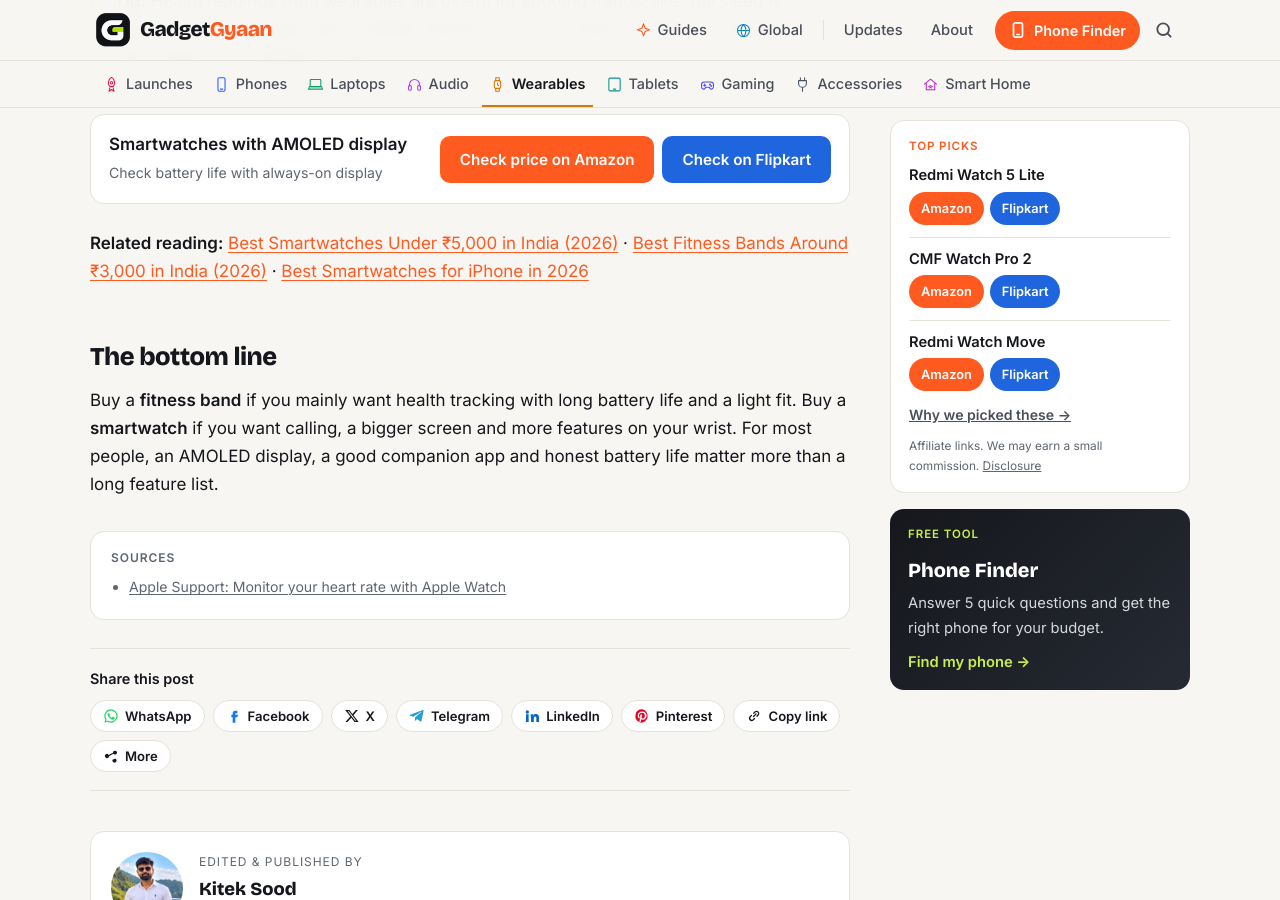
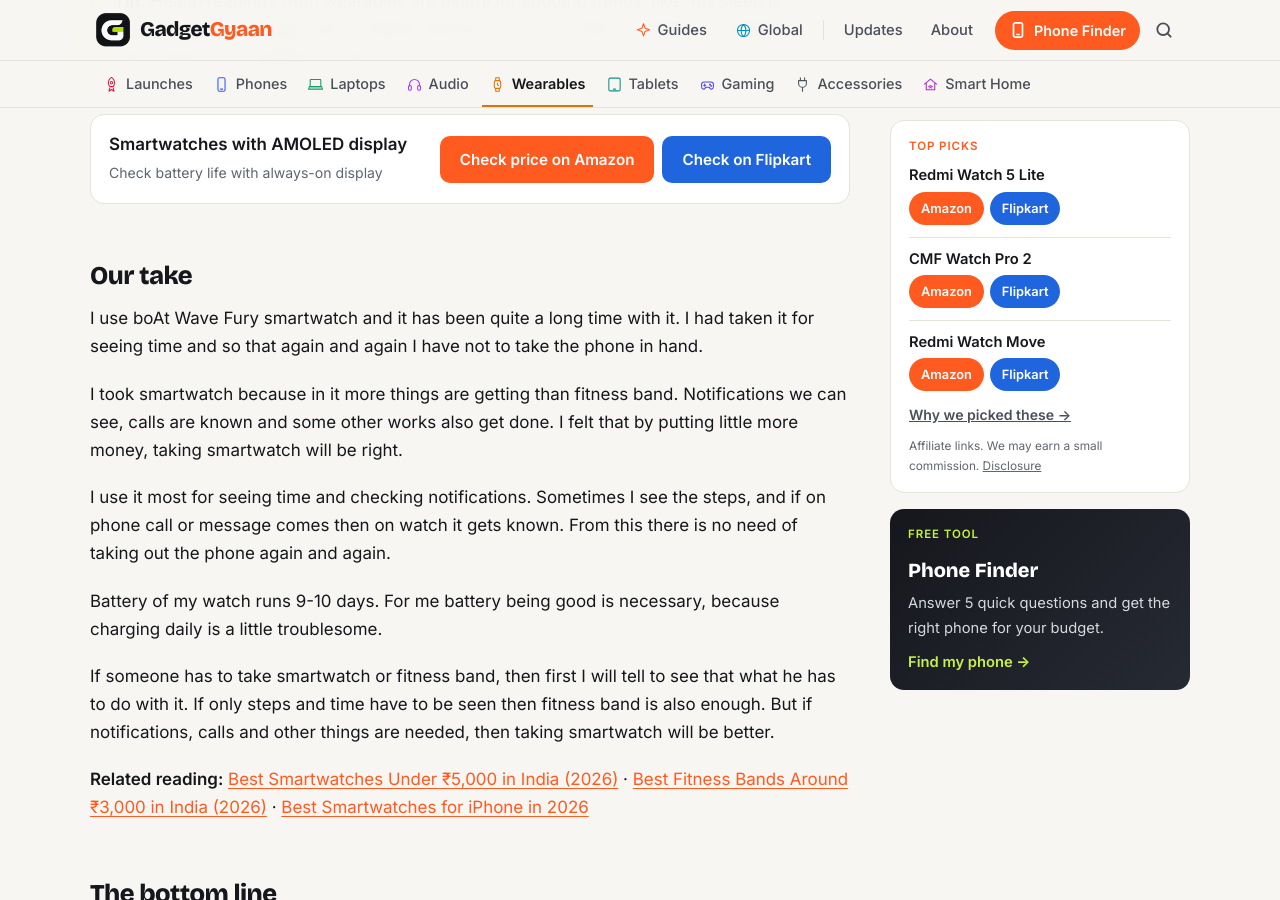
Before and after one commit to kiteksood167/kiteksood167.github.io, a Jekyll site: the page built from _posts/2026-10-20-smartwatch-vs-fitness-band.md, in a window 1280 px wide and 900 px high, scrolled down 4026 px. Built offline with Jekyll 4.4.1, drawn with Linux system fonts in a browser that asks for light colours; comment, search, counter and statistics services are not loaded; some of the changed text lies outside the part shown.

Commit message:
Smartwatch vs band, selling an old phone: add owner's Our take
Co-Authored-By: Claude Opus 5.5 <noreply@anthropic.com>
Claude-Session: https://claude.ai/code/session_01WQRPmSxMwztgHXfstCGpBN

```diff
--- a/_posts/2026-10-20-smartwatch-vs-fitness-band.md
+++ b/_posts/2026-10-20-smartwatch-vs-fitness-band.md
@@ -73,6 +74,18 @@ Whichever you choose, check these before buying:
 
 {% include buy.html name="Smartwatches with AMOLED display" query="AMOLED smartwatch bluetooth calling" note="Check battery life with always-on display" %}
 
+## Our take
+
+I use boAt Wave Fury smartwatch and it has been quite a long time with it. I had taken it for seeing time and so that again and again I have not to take the phone in hand.
+
+I took smartwatch because in it more things are getting than fitness band. Notifications we can see, calls are known and some other works also get done. I felt that by putting little more money, taking smartwatch will be right.
+
+I use it most for seeing time and checking notifications. Sometimes I see the steps, and if on phone call or message comes then on watch it gets known. From this there is no need of taking out the phone again and again.
+
+Battery of my watch runs 9-10 days. For me battery being good is necessary, because charging daily is a little troublesome.
+
+If someone has to take smartwatch or fitness band, then first I will tell to see that what he has to do with it. If only steps and time have to be seen then fitness band is also enough. But if notifications, calls and other things are needed, then taking smartwatch will be better.
+
 **Related reading:** [Best Smartwatches Under ₹5,000 in India (2026)](/best-smartwatches-under-5000/) · [Best Fitness Bands Around ₹3,000 in India (2026)](/best-fitness-bands-under-3000/) · [Best Smartwatches for iPhone in 2026](/best-smartwatches-for-iphone/)
 
 ## The bottom line
```
Also changed, not shown: other parts of _posts/2026-10-20-smartwatch-vs-fitness-band.md (+1 -0 lines), _posts/2026-10-31-sell-old-phone-safely-india-steps.md (+13 -0 lines).
